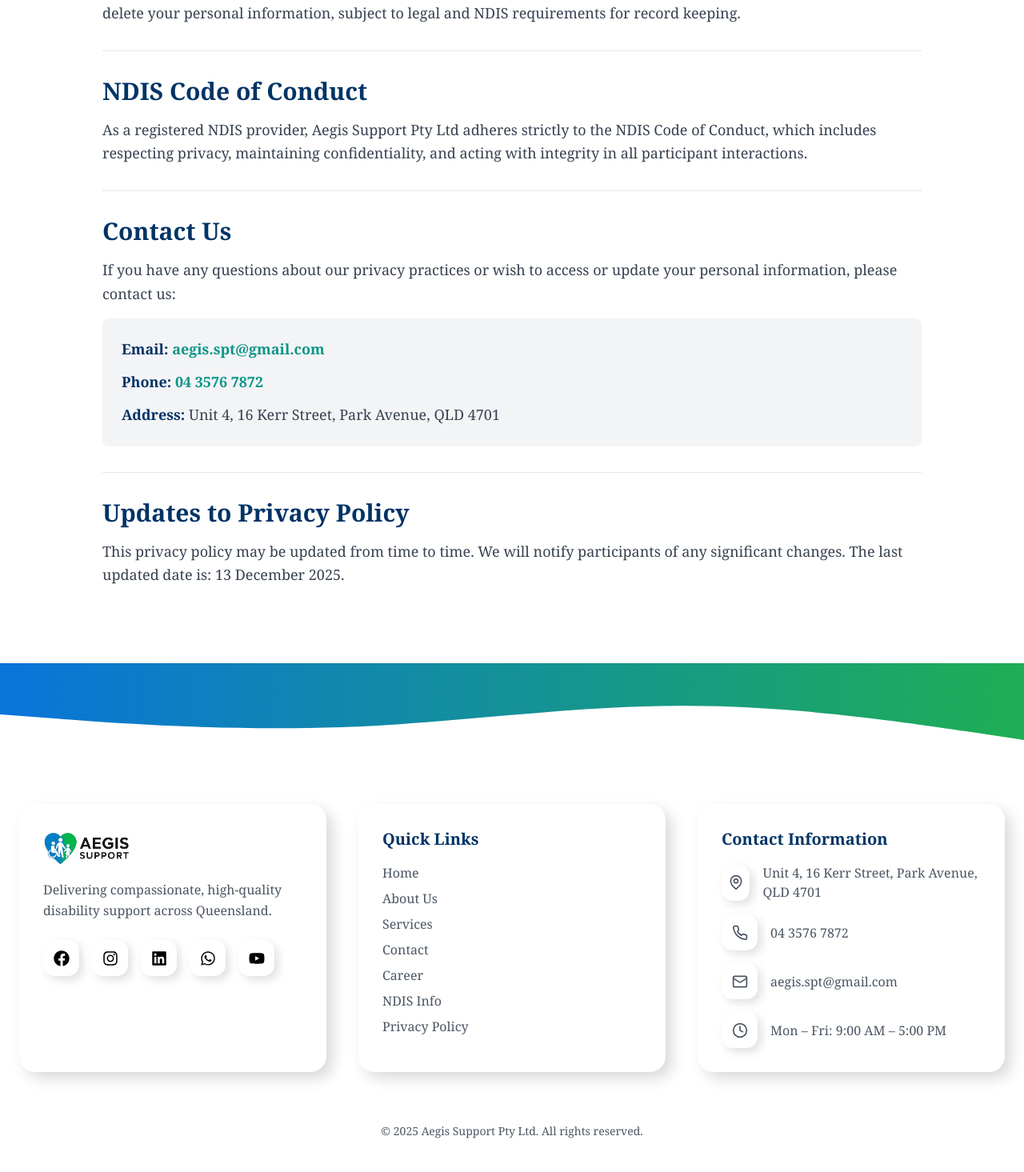
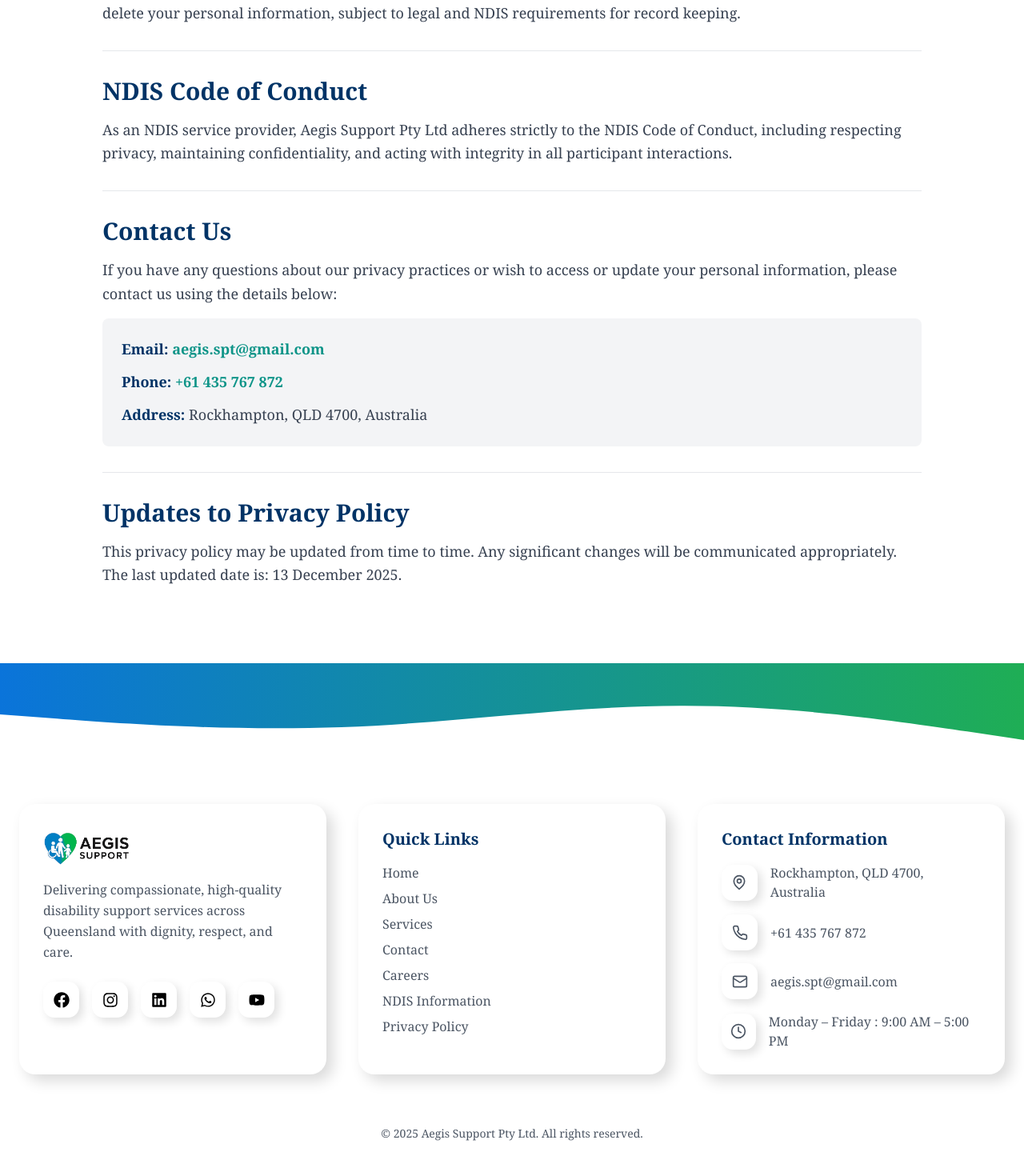
Before and after one commit to praneethbabu/AgesSupport, a React (Vite) app: page /privacypolicy in a window 1280 px wide. Shown: the part 1587-3052 px from the top of the page at 80% size. Built offline with nearby package versions, Linux system fonts and the light colour scheme.

Commit message:
Update the website

```diff
--- a/src/components/Contact/InfoSection.tsx
+++ b/src/components/Contact/InfoSection.tsx
@@ -1,29 +1,29 @@
-import { Mail, Phone, MapPin, Clock } from 'lucide-react';
+import { Mail, Phone, MapPin, Clock } from "lucide-react";
 
 const InfoSection = () => {
   const contactInfo = [
     {
       icon: MapPin,
-      title: 'Address',
-      content: 'Unit 4, 16 Kerr Street\nPark Avenue, QLD 4701',
+      title: "Address",
+      content: "Rockhampton, QLD 4700\nAustralia",
       link: null,
     },
     {
       icon: Phone,
-      title: 'Phone',
-      content: '04 3576 7872',
-      link: 'tel:0435767872',
+      title: "Phone",
+      content: "+61 435 767 872",
+      link: "tel:+61435767872",
     },
     {
       icon: Mail,
-      title: 'Email',
-      content: 'aegis.spt@gmail.com',
-      link: 'mailto:aegis.spt@gmail.com',
+      title: "Email",
+      content: "aegis.spt@gmail.com",
+      link: "mailto:aegis.spt@gmail.com",
     },
     {
       icon: Clock,
-      title: 'Business Hours',
-      content: 'Monday – Friday\n9:00 AM – 5:00 PM',
+      title: "Business Hours",
+      content: "Monday – Friday\n9:00 AM – 5:00 PM",
       link: null,
     },
   ];
@@ -34,44 +34,48 @@
         <div className="max-w-5xl mx-auto">
           <h2
             className="text-3xl md:text-4xl font-bold text-[#003366] text-center mb-4"
-            style={{ fontFamily: 'Georgia, serif' }}
+            style={{ fontFamily: "Georgia, serif" }}
           >
             Get In Touch
           </h2>
           <p
             className="text-lg text-gray-700 text-center mb-12 leading-relaxed"
-            style={{ fontFamily: 'Cambria, serif' }}
+            style={{ fontFamily: "Cambria, serif" }}
           >
-            We're here to help you. Reach out through any of the following methods,
-            and we'll respond as soon as possible.
+            We're here to support you. Reach out to us through any of the options
+            below, and our team will respond as soon as possible.
           </p>
 
           <div className="grid grid-cols-1 md:grid-cols-2 lg:grid-cols-4 gap-6">
             {contactInfo.map((item, index) => {
               const Icon = item.icon;
               return (
-                <div key={index} className="bg-gray-50 p-6 rounded-lg hover:shadow-lg transition-all duration-300">
+                <div
+                  key={index}
+                  className="bg-gray-50 p-6 rounded-lg hover:shadow-lg transition-all duration-300"
+                >
                   <div className="flex items-center justify-center w-12 h-12 bg-[#2ab5ac] rounded-lg mb-4">
                     <Icon size={24} className="text-white" />
                   </div>
                   <h3
                     className="text-lg font-semibold text-[#003366] mb-3"
-                    style={{ fontFamily: 'Georgia, serif' }}
+                    style={{ fontFamily: "Georgia, serif" }}
                   >
                     {item.title}
                   </h3>
+
                   {item.link ? (
                     <a
                       href={item.link}
-                      className="text-[#2ab5ac] hover:text-[#003366] transition-colors font-medium"
-                      style={{ fontFamily: 'Cambria, serif' }}
+                      className="text-[#2ab5ac] hover:text-[#003366] transition-colors font-medium whitespace-pre-line"
+                      style={{ fontFamily: "Cambria, serif" }}
                     >
                       {item.content}
                     </a>
                   ) : (
                     <p
                       className="text-gray-700 whitespace-pre-line"
-                      style={{ fontFamily: 'Cambria, serif' }}
+                      style={{ fontFamily: "Cambria, serif" }}
                     >
                       {item.content}
                     </p>
--- a/src/components/Contact/MapSection.tsx
+++ b/src/components/Contact/MapSection.tsx
@@ -14,14 +14,14 @@
         <div className="max-w-4xl mx-auto">
           <div className="rounded-lg overflow-hidden shadow-lg mb-6">
             <iframe
-              src="https://www.google.com/maps?q=16+Kerr+Street+Park+Avenue+QLD+4701&output=embed"
+              src="https://www.google.com/maps?q=Rockhampton+QLD+4700&output=embed"
               width="100%"
               height="400"
               style={{ border: 0 }}
               allowFullScreen
               loading="lazy"
               referrerPolicy="no-referrer-when-downgrade"
-              title="Aegis Support Location - Unit 4, 16 Kerr Street, Park Avenue, QLD 4701"
+              title="Aegis Support Location - Rockhampton QLD"
             ></iframe>
           </div>
 
@@ -29,8 +29,8 @@
             className="text-center text-gray-700"
             style={{ fontFamily: "Cambria, serif" }}
           >
-            <span className="font-semibold text-[#003366]">Address:</span> Unit 4,
-            16 Kerr Street, Park Avenue, QLD 4701
+            <span className="font-semibold text-[#003366]">Address:</span>{" "}
+            Rockhampton, QLD 4700, Australia
           </p>
         </div>
       </div>
--- a/src/components/Footer.tsx
+++ b/src/components/Footer.tsx
@@ -119,35 +119,48 @@
 
           {/* Brand */}
           <div className="neu-footer-card">
-            <img src="/logo.png" className="h-12 mb-4" />
+            <img src="/logo.png" alt="Aegis Support Logo" className="h-12 mb-4" />
             <p className="footer-text leading-relaxed">
-              Delivering compassionate, high-quality disability support across Queensland.
+              Delivering compassionate, high-quality disability support services
+              across Queensland with dignity, respect, and care.
             </p>
 
             <div className="flex space-x-4 mt-6">
-              <div className="neu-icon"><FaFacebook className="social-icon" /></div>
-              <div className="neu-icon"><FaInstagram className="social-icon" /></div>
-              <div className="neu-icon"><FaLinkedin className="social-icon" /></div>
-              <div className="neu-icon"><FaWhatsapp className="social-icon" /></div>
-              <div className="neu-icon"><FaYoutube className="social-icon" /></div>
+              <a href="https://facebook.com" target="_blank" className="neu-icon">
+                <FaFacebook className="social-icon" />
+              </a>
+              <a href="https://instagram.com" target="_blank" className="neu-icon">
+                <FaInstagram className="social-icon" />
+              </a>
+              <a href="https://linkedin.com" target="_blank" className="neu-icon">
+                <FaLinkedin className="social-icon" />
+              </a>
+              <a href="https://wa.me/61435767872" target="_blank" className="neu-icon">
+                <FaWhatsapp className="social-icon" />
+              </a>
+              <a href="https://youtube.com" target="_blank" className="neu-icon">
+                <FaYoutube className="social-icon" />
+              </a>
             </div>
           </div>
 
           {/* Quick Links */}
           <div className="neu-footer-card">
-            <h4 className="text-xl font-semibold mb-4 footer-title">Quick Links</h4>
+            <h4 className="text-xl font-semibold mb-4 footer-title">
+              Quick Links
+            </h4>
             <ul className="space-y-2 footer-text">
               <li><Link to="/" className="footer-link">Home</Link></li>
               <li><Link to="/about-us" className="footer-link">About Us</Link></li>
               <li><Link to="/our-services" className="footer-link">Services</Link></li>
               <li><Link to="/contact-us" className="footer-link">Contact</Link></li>
-              <li><Link to="/career" className="footer-link">Career</Link></li>
-              <li><Link to="/ndis-info" className="footer-link">NDIS Info</Link></li>
+              <li><Link to="/career" className="footer-link">Careers</Link></li>
+              <li><Link to="/ndis-info" className="footer-link">NDIS Information</Link></li>
               <li><Link to="/privacypolicy" className="footer-link">Privacy Policy</Link></li>
             </ul>
           </div>
 
-          {/* Contact */}
+          {/* Contact Information */}
           <div className="neu-footer-card">
             <h4 className="text-xl font-semibold mb-4 footer-title">
               Contact Information
@@ -158,15 +171,15 @@
                 <div className="neu-icon">
                   <MapPin size={20} className="footer-icon" />
                 </div>
-                <span>Unit 4, 16 Kerr Street, Park Avenue, QLD 4701</span>
+                <span>Rockhampton, QLD 4700, Australia</span>
               </li>
 
               <li className="flex items-center space-x-4">
                 <div className="neu-icon">
                   <Phone size={20} className="footer-icon" />
                 </div>
-                <a href="tel:0435767872" className="footer-link">
-                  04 3576 7872
+                <a href="tel:+61435767872" className="footer-link">
+                  +61 435 767 872
                 </a>
               </li>
 
@@ -183,7 +196,7 @@
                 <div className="neu-icon">
                   <Clock size={20} className="footer-icon" />
                 </div>
-                <span>Mon – Fri: 9:00 AM – 5:00 PM</span>
+                <span>Monday – Friday : 9:00 AM – 5:00 PM</span>
               </li>
             </ul>
           </div>
--- a/src/components/home/CTASection.tsx
+++ b/src/components/home/CTASection.tsx
@@ -15,12 +15,12 @@
     setFormData({ ...formData, [e.target.name]: e.target.value });
   };
 
-  // 🚀 UPDATED — SEND DATA TO GOOGLE APPS SCRIPT
+  // 🚀 SEND DATA TO GOOGLE APPS SCRIPT
   const handleSubmit = async (e: React.FormEvent) => {
     e.preventDefault();
 
     try {
-      const response = await fetch(
+      await fetch(
         "https://script.google.com/macros/s/AKfycbyP8MxfCvPQSoIW3Z-7YOIK7OvHOSvUvYsAc5x4VeIADBjh4VjNT764m9jJ65uuhLsR/exec",
         {
           method: "POST",
@@ -34,7 +34,6 @@
 
       alert("Message sent successfully! We will contact you shortly.");
 
-      // Clear form fields
       setFormData({
         name: "",
         email: "",
@@ -49,7 +48,7 @@
 
   return (
     <>
-      {/* =============== INLINE CSS FOR BLUE + GREEN NEUMORPHIC STYLE =============== */}
+      {/* =============== INLINE CSS =============== */}
       <style>
         {`
           body { background: #f0f6ff; }
@@ -72,7 +71,6 @@
             font-size: 16px;
             box-shadow: inset 4px 4px 10px rgba(0,0,0,0.08),
                         inset -4px -4px 10px rgba(255,255,255,1);
-            transition: box-shadow 0.2s ease;
           }
 
           .neu-input:focus {
@@ -96,8 +94,6 @@
 
           .neu-button:hover {
             transform: translateY(-2px);
-            box-shadow: 12px 12px 24px rgba(0,0,0,0.25),
-                        -12px -12px 24px rgba(255,255,255,1);
           }
 
           .icon-accent {
@@ -108,19 +104,20 @@
         `}
       </style>
 
-      {/* =============== COMPONENT START =============== */}
+      {/* =============== COMPONENT =============== */}
       <section className="py-16 bg-[#f0f6ff]">
         <div className="container mx-auto grid grid-cols-1 md:grid-cols-2 gap-10">
 
           {/* LEFT – FORM */}
           <div className="p-8 rounded-2xl neu-card">
-            <h2 className="text-3xl font-bold mb-3 icon-accent">Send Us a Message</h2>
+            <h2 className="text-3xl font-bold mb-3 icon-accent">
+              Send Us a Message
+            </h2>
             <p className="text-gray-600 mb-8">
-              Fill out the form and our team will get back to you shortly.
+              Fill out the form and our friendly team will get back to you shortly.
             </p>
 
             <form onSubmit={handleSubmit} className="space-y-5">
-
               <input
                 type="text"
                 name="name"
@@ -171,26 +168,39 @@
           {/* RIGHT – CONTACT INFO + MAP */}
           <div className="space-y-6">
             <div className="p-6 rounded-2xl neu-card">
-              <h2 className="text-3xl font-bold mb-5 icon-accent">Contact Information</h2>
+              <h2 className="text-3xl font-bold mb-5 icon-accent">
+                Contact Information
+              </h2>
 
               <div className="flex items-center gap-3 mb-4">
                 <Phone className="icon-accent" />
-                <span className="font-semibold text-lg">04 3576 7872</span>
+                <a
+                  href="tel:+61435767872"
+                  className="font-semibold text-lg"
+                >
+                  +61 435 767 872
+                </a>
               </div>
 
               <div className="flex items-center gap-3 mb-4">
                 <Mail className="icon-accent" />
-                <span className="font-semibold text-lg">aegis.spt@gmail.com</span>
+                <a
+                  href="mailto:aegis.spt@gmail.com"
+                  className="font-semibold text-lg"
+                >
+                  aegis.spt@gmail.com
+                </a>
               </div>
 
               <div className="flex items-start gap-3">
                 <MapPin className="icon-accent" />
                 <span className="font-semibold text-lg">
-          Unit 4, 16 Kerr Street, Park Avenue, QLD 4701
+                  Rockhampton, QLD 4700, Australia
                 </span>
               </div>
             </div>
 
+            {/* MAP – ROCKHAMPTON */}
             <div className="rounded-2xl overflow-hidden neu-card p-2">
               <iframe
                 width="100%"
@@ -199,7 +209,7 @@
                 allowFullScreen
                 referrerPolicy="no-referrer-when-downgrade"
                 className="rounded-xl"
-                src="https://www.google.com/maps/embed?pb=!1m18!1m12!1m3!1d460.25810204033445!2d150.5203370413668!3d-23.35249421656884!2m3!1f0!2f0!3f0!3m2!1i1024!2i768!4f13.1!3m3!1m2!1s0x6bc300e45b864539%3A0x582d7bca778e3678!2s16%20Kerr%20St%2C%20Park%20Avenue%20QLD%204701%2C%20Australia!5e1!3m2!1sen!2sin!4v1765541911944!5m2!1sen!2sin"
+                src="https://www.google.com/maps?q=Rockhampton+QLD+4700&output=embed"
               ></iframe>
             </div>
           </div>
--- a/src/pages/PrivacyPolicy.tsx
+++ b/src/pages/PrivacyPolicy.tsx
@@ -1,6 +1,6 @@
-import Hero from '../components/PrivacyPolicy/Hero';
-import IntroText from '../components/PrivacyPolicy/IntroText';
-import Section from '../components/PrivacyPolicy/Section';
+import Hero from "../components/PrivacyPolicy/Hero";
+import IntroText from "../components/PrivacyPolicy/IntroText";
+import Section from "../components/PrivacyPolicy/Section";
 
 function PrivacyPolicy() {
   return (
@@ -14,47 +14,69 @@
           <div className="space-y-8">
             <Section title="Collection of Information">
               <p>
-                We collect personal information that is necessary for us to provide our services and comply with NDIS requirements. This may include names, contact details, NDIS plan information, and health-related information relevant to support delivery.
+                We collect personal information that is necessary for us to
+                provide our services and comply with NDIS requirements. This may
+                include names, contact details, NDIS plan information, and
+                health-related information relevant to support delivery.
               </p>
             </Section>
 
             <Section title="Use of Information">
               <p>
-                Personal information is used solely for the purpose of providing disability support services, maintaining participant records, and ensuring compliance with NDIS regulations and quality standards.
+                Personal information is used solely for the purpose of providing
+                disability support services, maintaining participant records,
+                and ensuring compliance with NDIS regulations and quality
+                standards.
               </p>
             </Section>
 
             <Section title="Storage and Security">
               <p>
-                All personal information is stored securely in accordance with Australian Privacy Principles. We implement appropriate technical and organizational measures to protect against unauthorized access, alteration, disclosure, or destruction of personal data.
+                All personal information is stored securely in accordance with
+                the Australian Privacy Principles. We implement appropriate
+                technical and organisational measures to protect against
+                unauthorised access, alteration, disclosure, or destruction of
+                personal data.
               </p>
             </Section>
 
             <Section title="Disclosure">
               <p>
-                Personal information will only be disclosed to third parties with consent, or as required by law. We may share information with relevant healthcare professionals or NDIS authorities when necessary for service delivery or compliance.
+                Personal information will only be disclosed to third parties
+                with consent, or as required by law. We may share information
+                with relevant healthcare professionals or NDIS authorities when
+                necessary for service delivery or compliance.
               </p>
             </Section>
 
             <Section title="Your Rights">
               <p>
-                You have the right to access, correct, or update your personal information at any time. You may also request that we delete your personal information, subject to legal and NDIS requirements for record keeping.
+                You have the right to access, correct, or update your personal
+                information at any time. You may also request that we delete
+                your personal information, subject to legal and NDIS
+                requirements for record keeping.
               </p>
             </Section>
 
             <Section title="NDIS Code of Conduct">
               <p>
-                As a registered NDIS provider, Aegis Support Pty Ltd adheres strictly to the NDIS Code of Conduct, which includes respecting privacy, maintaining confidentiality, and acting with integrity in all participant interactions.
+                As an NDIS service provider, Aegis Support Pty Ltd adheres
+                strictly to the NDIS Code of Conduct, including respecting
+                privacy, maintaining confidentiality, and acting with integrity
+                in all participant interactions.
               </p>
             </Section>
 
             <Section title="Contact Us">
               <p>
-                If you have any questions about our privacy practices or wish to access or update your personal information, please contact us:
+                If you have any questions about our privacy practices or wish to
+                access or update your personal information, please contact us
+                using the details below:
               </p>
+
               <div className="bg-gray-100 rounded-lg p-6 mt-4 space-y-3">
                 <p>
-                  <strong className="text-[#003366]">Email:</strong>{' '}
+                  <strong className="text-[#003366]">Email:</strong>{" "}
                   <a
                     href="mailto:aegis.spt@gmail.com"
                     className="text-teal-600 hover:text-teal-700 font-semibold transition-colors"
@@ -62,25 +84,35 @@
                     aegis.spt@gmail.com
                   </a>
                 </p>
+
                 <p>
-                  <strong className="text-[#003366]">Phone:</strong>{' '}
+                  <strong className="text-[#003366]">Phone:</strong>{" "}
                   <a
-                    href="tel:0435767872"
+                    href="tel:+61435767872"
                     className="text-teal-600 hover:text-teal-700 font-semibold transition-colors"
                   >
-                    04 3576 7872
+                    +61 435 767 872
                   </a>
                 </p>
+
                 <p>
-                  <strong className="text-[#003366]">Address:</strong>{' '}
-                  Unit 4, 16 Kerr Street, Park Avenue, QLD 4701
+                  <strong className="text-[#003366]">Address:</strong>{" "}
+                  Rockhampton, QLD 4700, Australia
                 </p>
               </div>
             </Section>
 
             <Section title="Updates to Privacy Policy" isLast>
               <p>
-                This privacy policy may be updated from time to time. We will notify participants of any significant changes. The last updated date is: {new Date().toLocaleDateString('en-AU', { year: 'numeric', month: 'long', day: 'numeric' })}.
+                This privacy policy may be updated from time to time. Any
+                significant changes will be communicated appropriately. The
+                last updated date is:{" "}
+                {new Date().toLocaleDateString("en-AU", {
+                  year: "numeric",
+                  month: "long",
+                  day: "numeric",
+                })}
+                .
               </p>
             </Section>
           </div>
```
Also changed, not shown: src/components/home/ServicesSection.tsx (+44 -27 lines), vercel.json (added).
